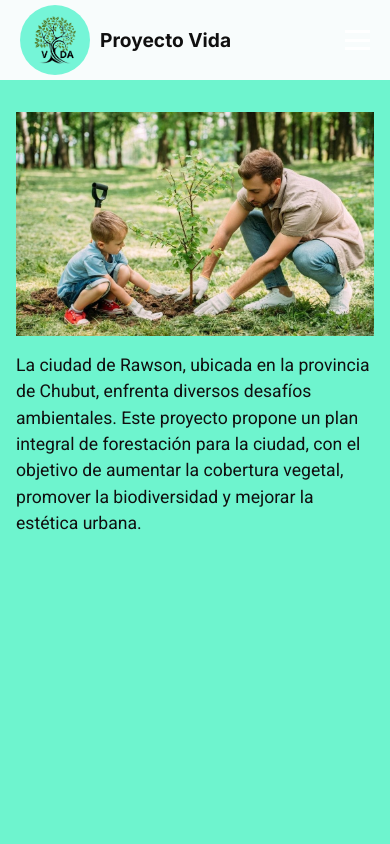
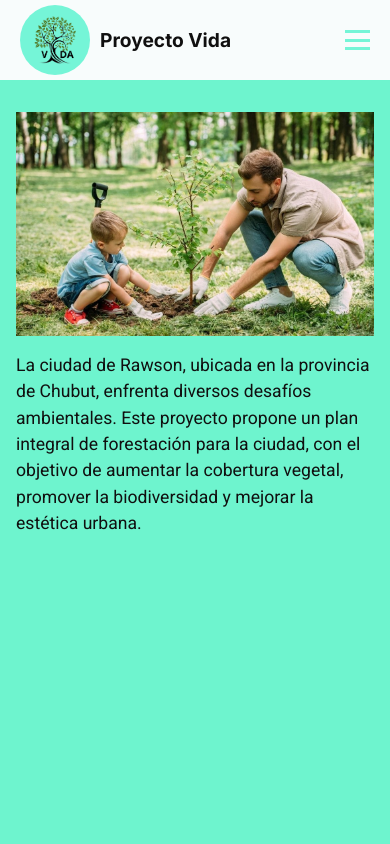
Before and after one commit to dev-back55/Proyecto-Vida, a Next.js app: page / in a window 390 px wide. Shown: the top 844 px of the page. Built offline with nearby package versions, Linux system fonts and the light colour scheme.

Commit message:
responsive navbar hamburger line color

```diff
--- a/components/Navbar.module.css
+++ b/components/Navbar.module.css
@@ -54,8 +54,8 @@
 .line {
   width: 100%;
   height: 3px;
-  background-color: white;
   color: black;
+  background-color: rgb(117, 245, 215);
 }
 
 .menu {
```
